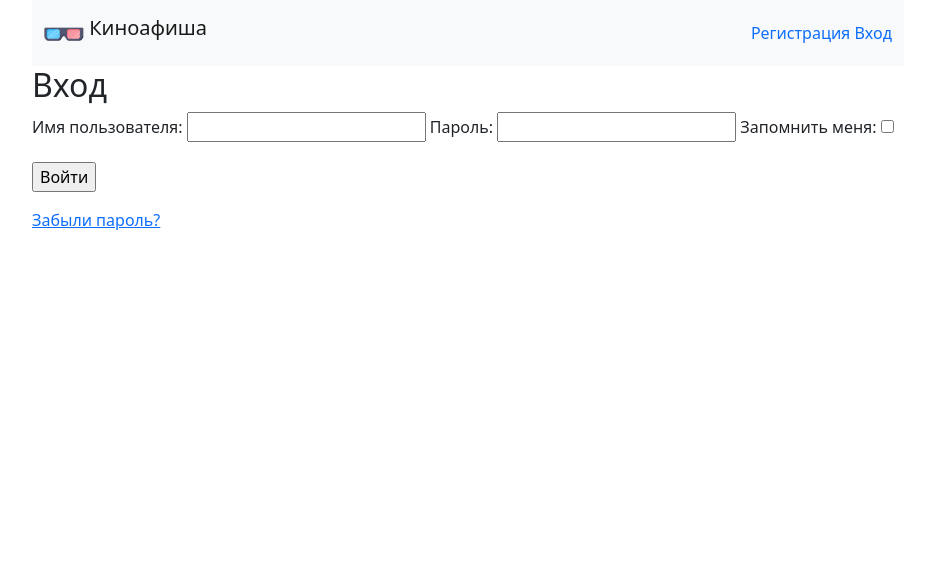
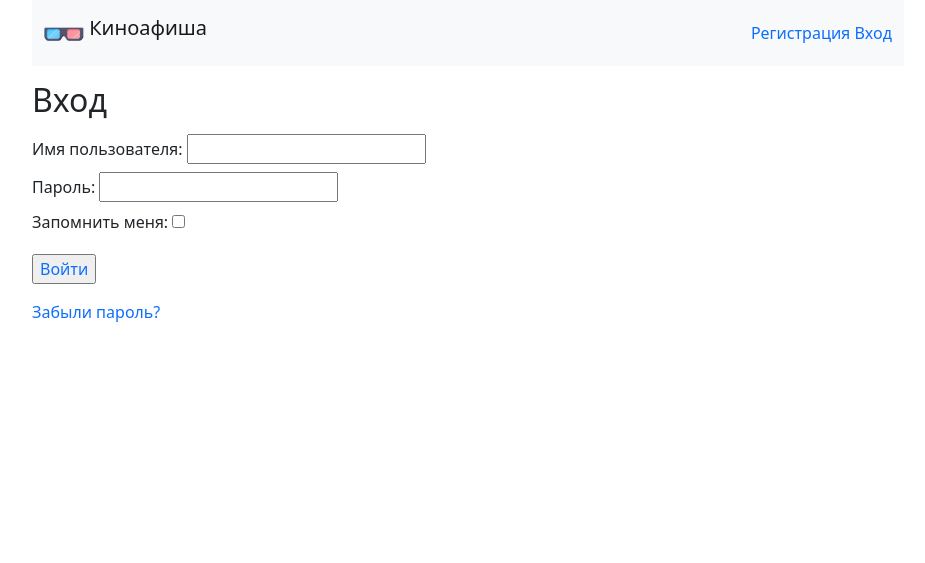
Before and after one commit to LordVader23/tcp_course_project, a Django app: template tcp_cp_root/templates/main/login.html in a window 1280 px wide. Shown: the top 563 px of the page, without its empty margins (172-1097 px from the left). Run offline with Django 4.2, Linux system fonts and the light colour scheme; the template is opened without the code that fills it: values that come from a table or form of the project are taken from there, others are empty; parts of the project's set-up code (start-up, migrations or seed data) failed here and were passed over.

Commit message:
Some fixes

```diff
--- a/tcp_cp_root/templates/main/base.html
+++ b/tcp_cp_root/templates/main/base.html
@@ -22,8 +22,8 @@
             </a>
             {% if user.is_authenticated %}
             <div class="float-right">
-                <a href="" id="profile" class="mx-auto text-primary text-decoration-none" title="Профиль">Профиль</a>
-		        <a href="" id="logout" class="mx-auto text-primary text-decoration-none" title="Выйти">Выход</a>
+                <a href="{% url 'main:profile' %}" id="profile" class="mx-auto text-primary text-decoration-none" title="Профиль">Профиль</a>
+		        <a href="{% url 'main:logout' %}?next={% url 'main:index' %}" id="logout" class="mx-auto text-primary text-decoration-none" title="Выйти">Выход</a>
             </div>
 
 		    {% else %}
--- a/tcp_cp_root/templates/main/login.html
+++ b/tcp_cp_root/templates/main/login.html
@@ -6,22 +6,24 @@
 <div class="content " style="min-height: 600px">
 
     <div id="simle_login">
-		<h2>Вход</h2>
+		<h2 style="margin-top: 15px; margin-bottom: 15px">Вход</h2>
 		<form method="post">
 			{% csrf_token %}
 			{% for hidden in form.hidden_fields %}
 				{{ hidden }}
 			{% endfor %}
 			{% for field in form.visible_fields %}
+				<div class="form_elem float-left mt-2">
 				{{ field.label_tag }}
 				{{ field }}
 				{{ field.help_text }}
+				</div>
 			{% endfor %}
             <p style="margin-top: 20px">
-			<input type="submit" value="Войти">
+			<input type="submit" class="text-primary" value="Войти">
 			</p>
 		</form>
-		<p><a href="{% url 'main:password_reset' %}">Забыли пароль?</a>
+		<p><a href="{% url 'main:password_reset' %}" class="text-primary text-decoration-none">Забыли пароль?</a>
 	</div>
 
 </div>
```
